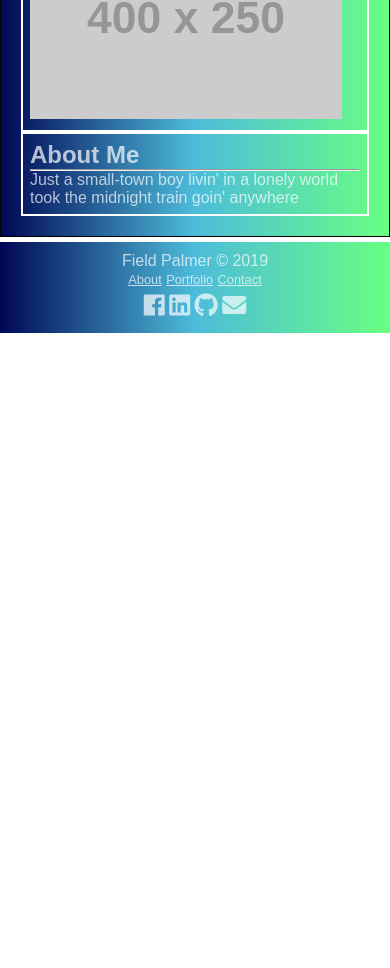
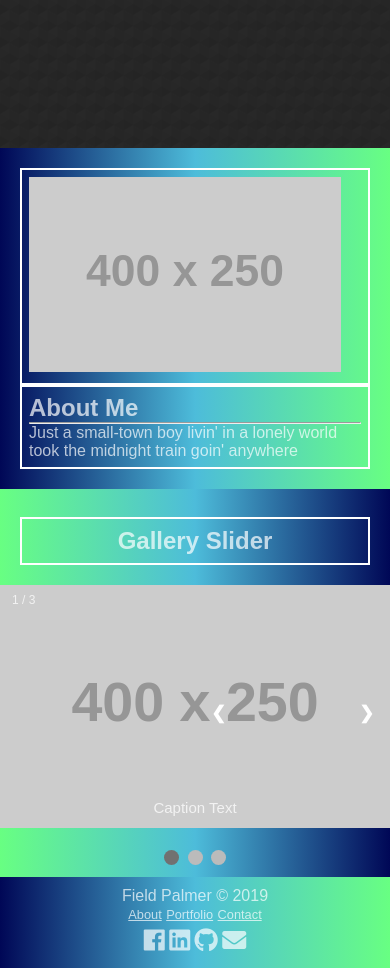
Before and after one commit to fieldpalmer/gfp-portfolio, a plain HTML site: page index.html in a window 390 px wide. Shown: the part 660-1628 px from the top of the page. Before the commit the page ends 993 px from the top, so only its background shows below. Drawn offline with nearby package versions, Linux system fonts and the light colour scheme; placeholder pictures from the web are drawn by us.

Commit message:
responsive sizing and fonts

```diff
--- a/index.html
+++ b/index.html
@@ -4,9 +4,11 @@
     <meta charset="UTF-8" />
     <meta name="viewport" content="width=device-width, initial-scale=1.0" />
     <meta http-equiv="X-UA-Compatible" content="ie=edge" />
+    <!-- styles -->
     <link href="./style.css" rel="stylesheet" />
+    <link href="./landing-slider/landingSlider.css" rel="stylesheet" />
+    <link href="./typed-js/typedJS.css" rel="stylesheet" />
     <script src="https://cdn.jsdelivr.net/npm/typed.js@2.0.9"></script>
-
     <link
       rel="stylesheet"
       href="https://use.fontawesome.com/releases/v5.7.2/css/all.css"
@@ -42,47 +44,22 @@
     </nav>
     <!-- main content section featuring welcome landing, brief about me, and gallery preview -->
     <main>
+      <!-- Header Section -->
       <header id="landing-header">
         <!-- terminal mockup greeter -->
         <section class="terminal-box">
           <div class="title-bar">
             <span class="title">🤖gilbert.ai &mdash; home &mdash; 80x25</span>
           </div>
-          <!-- typed.js text reveal -->
-          <div class="text-body">
-            $ <span id="typed-element"></span><br />
-            <!-- <span id="typed-element2"></span><br />
-            <span id="typed-element3"></span><br />
-            <span id="typed-element4"></span> -->
-          </div>
+          <div class="text-body">$ <span id="typed-element"></span><br /></div>
         </section>
-        <!-- typed.js library -->
-        <script type="text/javascript">
-          var typed = new Typed("#typed-element", {
-            strings: [
-              "Greetings, visitor!",
-              "Welcome to my portfolio",
-              "I like to build useful tools and create fun apps",
-              "This site shows off some of the projects I'm currently working on",
-              "Take a look around for more!"
-            ],
-            typeSpeed: 50,
-            backSpeed: 35
-            // loop: true // Default value
-          });
-          // typed.js section looping Hello World
-          // var typed2 = new Typed("#typed-element2", {
-          //   strings: [
-          //     "`***********************`\n`***********************`"
-          //   ],
-          //   typeSpeed: 100,
-          //   // backSpeed: 100,
-          //   // loop: true // Default value
-          // });
-        </script>
       </header>
+
+      <!-- about section -->
       <section class="about-container">
+        <!-- brief little about me blurb with photos -->
         <div class="about-row">
+          <!-- left side column -->
           <div id="about-left" class="about-col">
             <img
               id="main-about-img"
@@ -90,12 +67,50 @@
               alt=""
             />
           </div>
+          <!-- right side column -->
           <div id="about-right" class="about-col">
             <h2>About Me</h2>
             <hr />
             <p>Just a small-town boy livin' in a lonely world</p>
             <p>took the midnight train goin' anywhere</p>
           </div>
+        </div>
+      </section>
+
+      <!-- portfolio section -->
+      <section class="slideshow-section">
+        <h2>Gallery Slider</h2>
+        <!-- Slideshow container -->
+        <div class="slideshow-container">
+          <!-- Full-width images with number and caption text -->
+          <div class="mySlides fade">
+            <div class="numbertext">1 / 3</div>
+            <img src="https://via.placeholder.com/400x250" style="width:100%" />
+            <div class="text">Caption Text</div>
+          </div>
+
+          <div class="mySlides fade">
+            <div class="numbertext">2 / 3</div>
+            <img src="https://via.placeholder.com/400x250" style="width:100%" />
+            <div class="text">Caption Two</div>
+          </div>
+
+          <div class="mySlides fade">
+            <div class="numbertext">3 / 3</div>
+            <img src="https://via.placeholder.com/400x250" style="width:100%" />
+            <div class="text">Caption Three</div>
+          </div>
+
+          <!-- Next and previous buttons -->
+          <a class="prev" onclick="plusSlides(-1)">&#10094;</a>
+          <a class="next" onclick="plusSlides(1)">&#10095;</a>
+        </div>
+        <br />
+        <!-- The dots/circles -->
+        <div style="text-align:center">
+          <span class="dot" onclick="currentSlide(1)"></span>
+          <span class="dot" onclick="currentSlide(2)"></span>
+          <span class="dot" onclick="currentSlide(3)"></span>
         </div>
       </section>
     </main>
@@ -135,5 +150,7 @@
     </footer>
     <!-- my scripts -->
     <script src="./index.js"></script>
+    <script src="./typed-js/typedJS.js"></script>
+    <script src="./landing-slider/landingSlider.js"></script>
   </body>
 </html>
--- /dev/null
+++ b/landing-slider/landingSlider.css
@@ -0,0 +1,121 @@
+/* Slideshow container */
+.slideshow-section {
+  background: linear-gradient(
+    90deg,
+    rgba(104, 255, 130, 1) 0%,
+    rgba(77, 188, 218, 1) 50%,
+    rgba(0, 7, 86, 1) 100%
+  );
+  color: rgba(255, 255, 255, 0.7);
+  text-align: center;
+  padding: 0.5rem 0 0.5rem 0;
+}
+
+.slideshow-section h2 {
+  border: 2px solid white;
+  padding: 0.5rem 0 0.5rem 0;
+  margin: 20px;
+}
+
+.slideshow-container {
+  max-width: 1000px;
+  position: relative;
+  margin: auto;
+}
+
+/* Hide the images by default */
+.mySlides {
+  display: none;
+}
+
+/* Next & previous buttons */
+.prev,
+.next {
+  cursor: pointer;
+  position: absolute;
+  top: 50%;
+  width: auto;
+  margin-top: -22px;
+  padding: 16px;
+  color: white;
+  font-weight: bold;
+  font-size: 18px;
+  transition: 0.6s ease;
+  border-radius: 0 3px 3px 0;
+  user-select: none;
+}
+
+/* Position the "next button" to the right */
+.next {
+  right: 0;
+  border-radius: 3px 0 0 3px;
+}
+
+/* On hover, add a black background color with a little bit see-through */
+.prev:hover,
+.next:hover {
+  background-color: rgba(0, 0, 0, 0.8);
+}
+
+/* Caption text */
+.text {
+  color: #f2f2f2;
+  font-size: 15px;
+  padding: 8px 12px;
+  position: absolute;
+  bottom: 8px;
+  width: 100%;
+  text-align: center;
+}
+
+/* Number text (1/3 etc) */
+.numbertext {
+  color: #f2f2f2;
+  font-size: 12px;
+  padding: 8px 12px;
+  position: absolute;
+  top: 0;
+}
+
+/* The dots/bullets/indicators */
+.dot {
+  cursor: pointer;
+  height: 15px;
+  width: 15px;
+  margin: 0 2px;
+  background-color: #bbb;
+  border-radius: 50%;
+  display: inline-block;
+  transition: background-color 0.6s ease;
+}
+
+.active,
+.dot:hover {
+  background-color: #717171;
+}
+
+/* Fading animation */
+.fade {
+  -webkit-animation-name: fade;
+  -webkit-animation-duration: 1.5s;
+  animation-name: fade;
+  animation-duration: 1.5s;
+}
+
+@-webkit-keyframes fade {
+  from {
+    opacity: 0.4;
+  }
+  to {
+    opacity: 1;
+  }
+}
+
+@keyframes fade {
+  from {
+    opacity: 0.4;
+  }
+  to {
+    opacity: 1;
+  }
+}
--- /dev/null
+++ b/landing-slider/landingSlider.js
@@ -0,0 +1,33 @@
+// portfolio gallery slideshow
+var slideIndex = 1;
+showSlides(slideIndex);
+
+// Next/previous controls
+function plusSlides(n) {
+  showSlides((slideIndex += n));
+}
+
+// Thumbnail image controls
+function currentSlide(n) {
+  showSlides((slideIndex = n));
+}
+
+function showSlides(n) {
+  var i;
+  var slides = document.getElementsByClassName("mySlides");
+  var dots = document.getElementsByClassName("dot");
+  if (n > slides.length) {
+    slideIndex = 1;
+  }
+  if (n < 1) {
+    slideIndex = slides.length;
+  }
+  for (i = 0; i < slides.length; i++) {
+    slides[i].style.display = "none";
+  }
+  for (i = 0; i < dots.length; i++) {
+    dots[i].className = dots[i].className.replace(" active", "");
+  }
+  slides[slideIndex - 1].style.display = "block";
+  dots[slideIndex - 1].className += " active";
+}
--- a/style.css
+++ b/style.css
@@ -65,65 +65,17 @@ body {
 main {
   flex: 1 0 auto;
   margin-bottom: -10px;
+  overflow-y: auto;
 }
 
 header {
   padding: 30px;
-  background-image: url("./hexabump.png");
-  height: 60vh;
-}
-
-.terminal-box {
-  display: block;
-  margin: auto;
-  max-width: 530px;
-  border-radius: 10px;
-  box-shadow: rgba(0, 0, 0, 0.8) 0px 20px 70px;
-  clear: both;
-  overflow: hidden;
-  -webkit-transition: all 0.5s ease-out;
-  -moz-transition: all 0.5s ease-out;
-  -ms-transition: all 0.5s ease-out;
-  -o-transition: all 0.5s ease-out;
-  transition: all 0.5s ease-out;
-}
-
-.title-bar {
-  padding: 5px 0;
-  font-family: "Lucida Grande", sans-serif;
-  font-size: 0.75em;
-  text-align: center;
-  /* text-shadow: rgba(94, 94, 94, 0.8) 0px 1px 0px; */
-  /* background-color: #f8f8f8; */
-  background-image: -webkit-linear-gradient(top, #e8e8e8, #6f6f6fcd);
-  background-image: -moz-linear-gradient(top, #e8e8e8, #6f6f6fcd);
-  background-image: linear-gradient(top, #e8e8e8, #6f6f6fcd);
-  box-shadow: inset rgba(255, 255, 255, 0.7) 0px 1px 1px;
-  border-bottom: #6a6a6a 1px solid;
-}
-
-.text-body {
-  height: 250px;
-  background-color: rgba(0, 0, 0, 0.65);
-  padding: 10px;
-  color: #00ff41;
-  text-shadow: #000 0px 1px 0px;
-  font-family: "Consolas", "Courier New", "Courier";
-  font-size: 1.25em;
-  line-height: 1.2em;
-  font-weight: 500;
-  text-align: left;
-  overflow: hidden;
-  -webkit-transition: all 0.5s ease-out;
-  -moz-transition: all 0.5s ease-out;
-  -ms-transition: all 0.5s ease-out;
-  -o-transition: all 0.5s ease-out;
-  transition: all 0.5s ease-out;
+  background-image: url("./images/hexabump.png");
+  height: 90vh;
 }
 
 .about-container {
   margin: auto;
-  border: 1px solid black;
   /* height: 50vh; */
 }
 
@@ -158,20 +110,9 @@ header {
   width: 80vw;
 }
 
-/* .about-right {
-  display: flex;
-  flex: 3;
-  background: linear-gradient(
-    270deg,
-    rgba(104, 255, 130, 1) 0%,
-    rgba(77, 188, 218, 1) 50%,
-    rgba(0, 7, 86, 1) 100%
-  );
-} */
-
 footer {
   /* flex-shrink: 0; */
-  margin-top: 15px;
+  margin-top: 10px;
   padding: 10px;
   color: rgba(255, 255, 255, 0.7);
   background: linear-gradient(
--- /dev/null
+++ b/typed-js/typedJS.css
@@ -0,0 +1,38 @@
+.terminal-box {
+  display: block;
+  margin: auto;
+  margin-top: 5%;
+  max-width: 530px;
+  border-radius: 10px;
+  box-shadow: rgba(0, 0, 0, 0.8) 0px 20px 70px;
+  clear: both;
+  overflow: hidden;
+}
+
+.title-bar {
+  padding: 5px 0;
+  font-family: "Lucida Grande", sans-serif;
+  font-size: 0.75em;
+  text-align: center;
+  /* text-shadow: rgba(94, 94, 94, 0.8) 0px 1px 0px; */
+  /* background-color: #f8f8f8; */
+  background-image: -webkit-linear-gradient(top, #e8e8e8, #6f6f6fcd);
+  background-image: -moz-linear-gradient(top, #e8e8e8, #6f6f6fcd);
+  background-image: linear-gradient(top, #e8e8e8, #6f6f6fcd);
+  box-shadow: inset rgba(255, 255, 255, 0.7) 0px 1px 1px;
+  border-bottom: #6a6a6a 1px solid;
+}
+
+.text-body {
+  height: 275px;
+  background-color: rgba(0, 0, 0, 0.65);
+  padding: 10px;
+  color: #00ff41;
+  text-shadow: #000 0px 1px 0px;
+  font-family: "Consolas", "Courier New", "Courier";
+  font-size: 1.25em;
+  line-height: 1.2em;
+  font-weight: 500;
+  text-align: left;
+  overflow: hidden;
+}
--- /dev/null
+++ b/typed-js/typedJS.js
@@ -0,0 +1,13 @@
+// Typed.js code
+var typed = new Typed("#typed-element", {
+  strings: [
+    "Greetings, visitor!",
+    "Welcome to my portfolio",
+    "I like to build useful tools and create fun apps",
+    "This site is meant to introduce myself and show off",
+    "Take a look around for more!"
+  ],
+  typeSpeed: 50,
+  backSpeed: 35
+  // loop: true // Default value
+});
```
Also changed, not shown: images/hexabump.png (renamed from hexabump.png), images/oil-slick-1438862_1920.jpg (renamed from oil-slick-1438862_1920.jpg), 1 other file.
